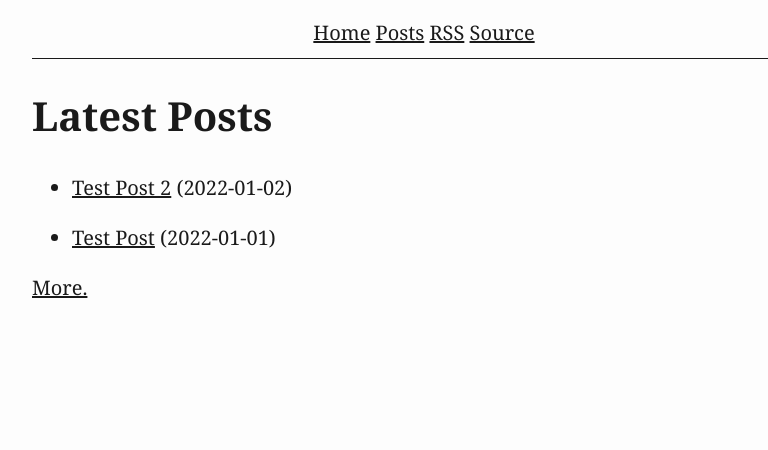
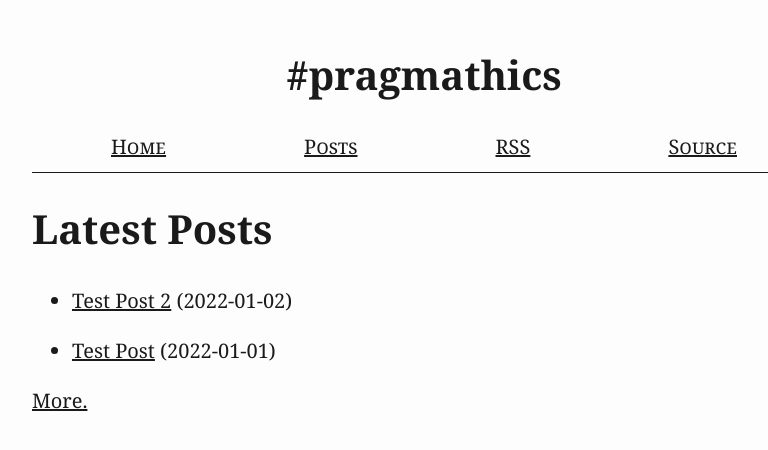
Before and after one commit to Shiandow/shiandow.github.io, a Jekyll site: the page built from index.md, in a window 1280 px wide. Shown: the top 450 px of the page, without its empty margins (216-984 px from the left). Built offline with Jekyll 4.4.1, drawn with Linux system fonts in a browser that asks for light colours.

Commit message:
Give up on footer, improve header

```diff
--- a/_config.yml
+++ b/_config.yml
@@ -17,5 +17,5 @@ defaults:
     type: posts
   values:
     header: post-header.html
-    footer: false # post-footer.md Should be included manually to get footnotes to render properly
+    footer: post-footer.html
     layout: post
--- a/_includes/main-header.html
+++ b/_includes/main-header.html
@@ -1,3 +1,4 @@
+<h1>{{ site.title }}</h1>
 <nav>
     <a href="/">Home</a>
     <a href="/posts">Posts</a>
--- a/assets/styles/default.css
+++ b/assets/styles/default.css
@@ -8,6 +8,7 @@ html {
     max-width: 40em;
     margin: auto;
 }
+
 
 /* Personal Taste */
 body {
@@ -32,6 +33,15 @@ footer {
     text-align: center;
 }
 
+/* Site navigation */
+nav {
+    display: flex;
+    font-variant: small-caps;
+}
+nav > a {
+    flex-grow: 1
+}
+
 /* Post Navigation Footer */
 .navigation {
     display: grid;
```
Also changed, not shown: _includes/post-footer.md (deleted, +0 -6 lines), _posts/2022-01-01-test.md (+0 -2 lines), _posts/2022-01-02-test2.md (+0 -2 lines), _includes/post-footer.html (renamed from _includes/post-navigation.html).
